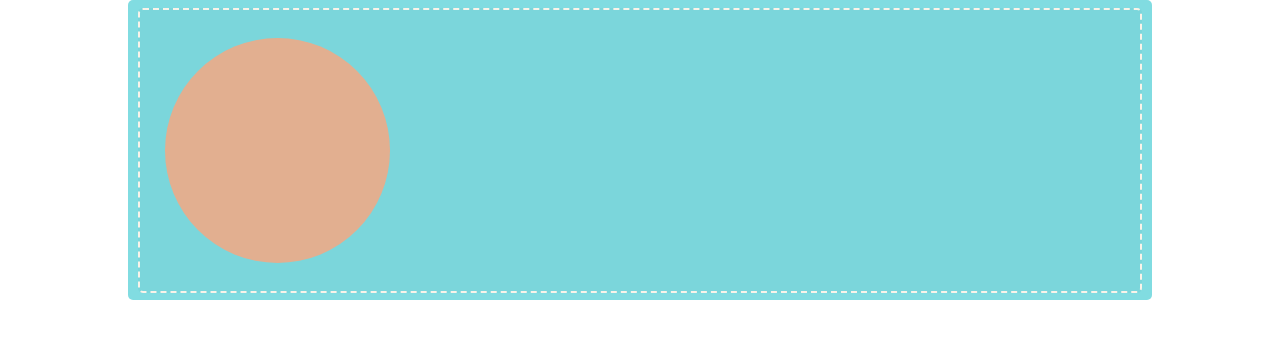
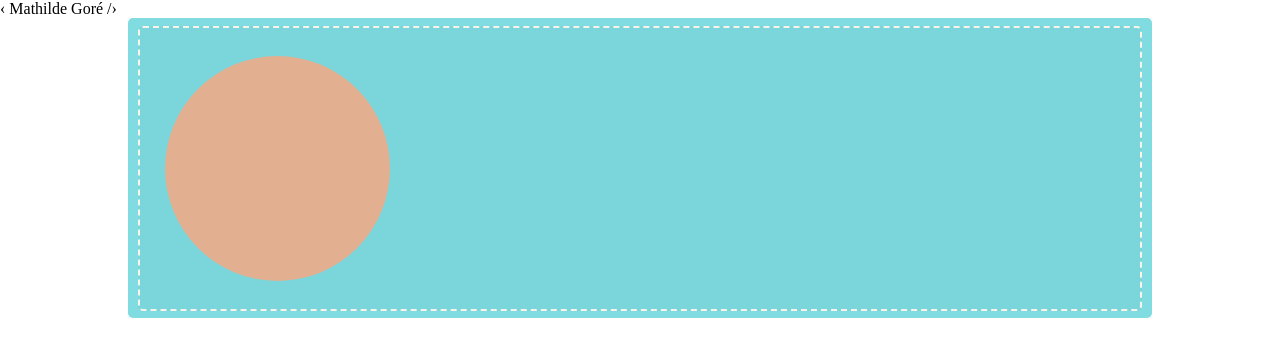
Before and after one commit to MathildeChan/Portfolio, a PHP site: page / in a window 1280 px wide. Shown: the top 357 px of the page. Run offline with PHP 8.4, Linux system fonts and the light colour scheme.

Commit message:
Préparation du header

```diff
--- a/www/index.php
+++ b/www/index.php
@@ -11,7 +11,8 @@
 <body>
 
 <header class="header">
-
+    <span class="header-name">&lsaquo; Mathilde Goré /&rsaquo;</span>
+    <img src="" class="header-img">
 </header>
     <div class="passport">
     <div class="surround-passport">
```
